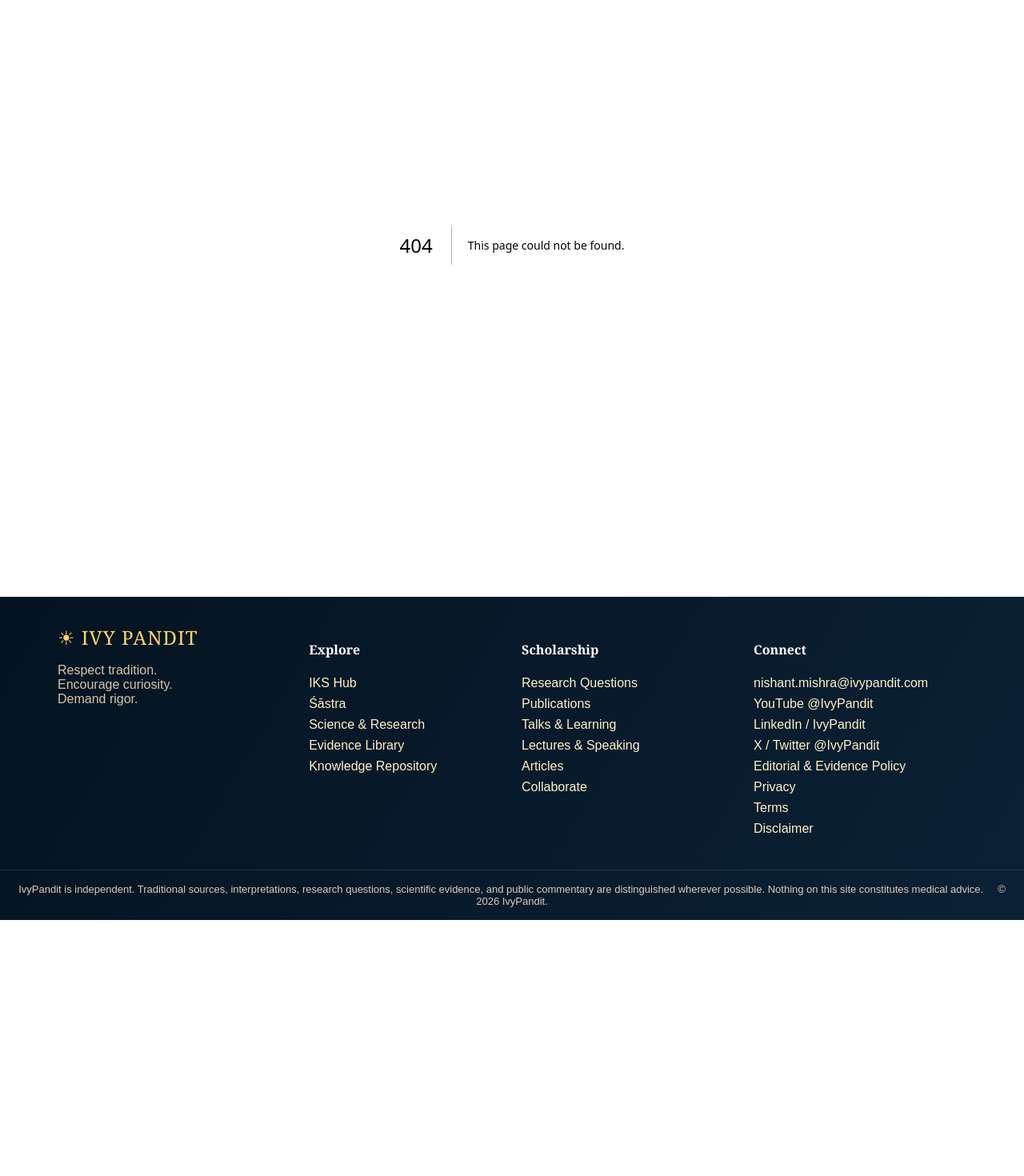
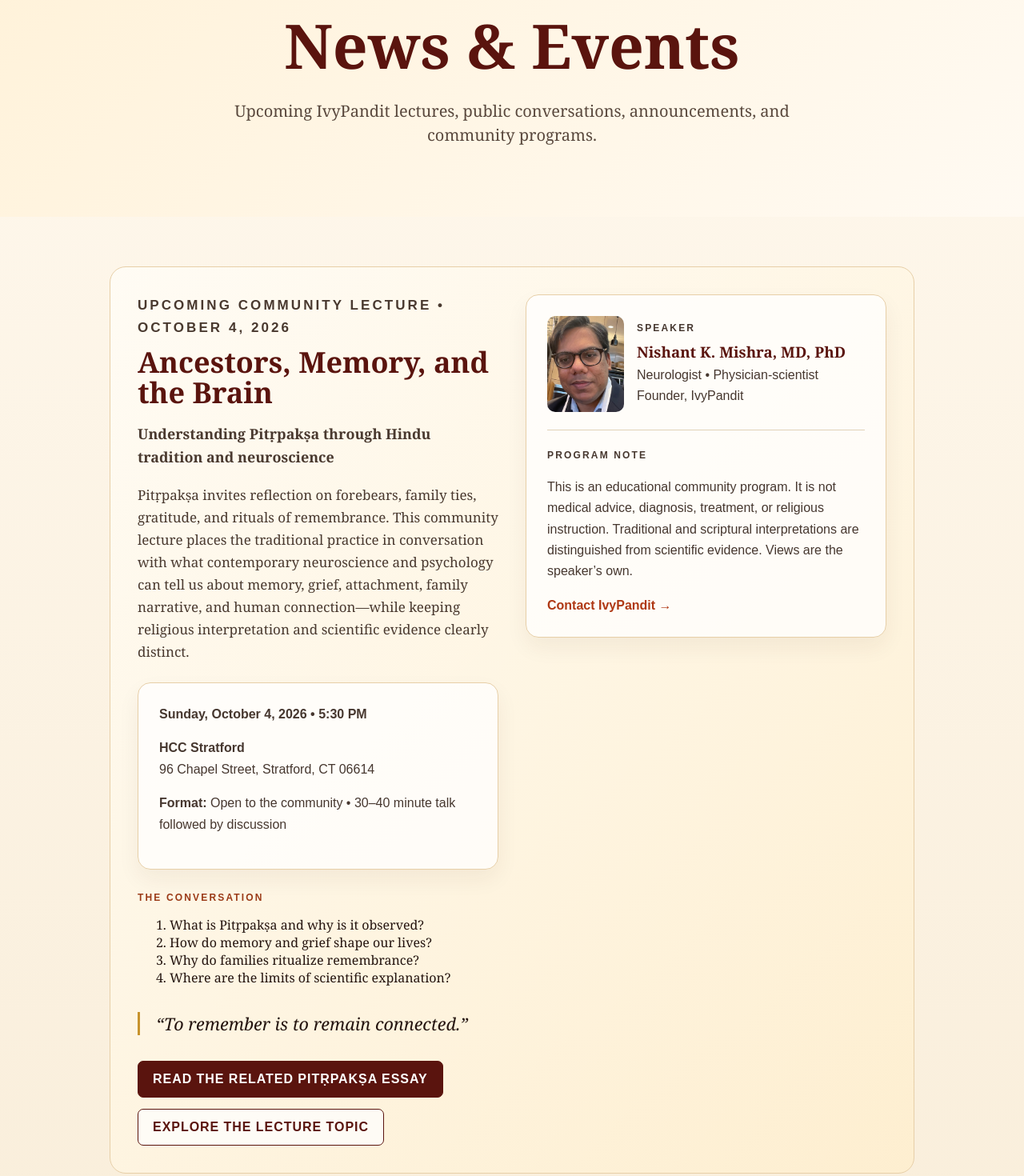
Before and after one commit to nishmishra/ivypandit-v2, a Next.js app: page /news in a window 1280 px wide. Before the commit this address had no page. Shown: the part 200-1670 px from the top of the page at 80% size. Before the commit the page ends 1350 px from the top, so only its background shows below. Built offline with nearby package versions, Linux system fonts and the light colour scheme.

Commit message:
Add News & Events page with upcoming Pitrapaksha lecture

```diff
--- /dev/null
+++ b/app/news/page.tsx
@@ -0,0 +1,115 @@
+import type { Metadata } from 'next';
+import Image from 'next/image';
+import Link from 'next/link';
+
+export const metadata: Metadata = {
+  title: 'News & Events | IvyPandit',
+  description: 'Current IvyPandit lectures, community events, announcements, and public scholarship.',
+  openGraph: {
+    title: 'News & Events | IvyPandit',
+    description: 'Current IvyPandit lectures, community events, announcements, and public scholarship.',
+    url: 'https://www.ivypandit.com/news',
+    type: 'website',
+  },
+};
+
+export default function NewsAndEvents() {
+  const eventLd = {
+    '@context': 'https://schema.org',
+    '@type': 'Event',
+    name: 'Ancestors, Memory, and the Brain',
+    description: 'A community lecture exploring Pitṛpakṣa, ancestral remembrance, memory, grief, attachment, ritual, and the limits of scientific explanation.',
+    startDate: '2026-10-04T17:30:00-04:00',
+    eventStatus: 'https://schema.org/EventScheduled',
+    eventAttendanceMode: 'https://schema.org/OfflineEventAttendanceMode',
+    location: {
+      '@type': 'Place',
+      name: 'HCC Stratford',
+      address: {
+        '@type': 'PostalAddress',
+        streetAddress: '96 Chapel Street',
+        addressLocality: 'Stratford',
+        addressRegion: 'CT',
+        postalCode: '06614',
+        addressCountry: 'US',
+      },
+    },
+    performer: {
+      '@type': 'Person',
+      name: 'Nishant K. Mishra, MD, PhD',
+      url: 'https://www.ivypandit.com/about',
+    },
+    organizer: {
+      '@type': 'Organization',
+      name: 'IvyPandit',
+      url: 'https://www.ivypandit.com',
+    },
+    url: 'https://www.ivypandit.com/news',
+  };
+
+  return <>
+    <script type="application/ld+json" dangerouslySetInnerHTML={{__html:JSON.stringify(eventLd)}} />
+    <section className="pageHero">
+      <div className="eyebrow">Current events • Community lectures • Public scholarship</div>
+      <h1>News & Events</h1>
+      <p>Upcoming IvyPandit lectures, public conversations, announcements, and community programs.</p>
+    </section>
+
+    <main className="content">
+      <section className="initiativeSection" style={{alignItems:'start'}}>
+        <div>
+          <p className="kicker">Upcoming community lecture • October 4, 2026</p>
+          <h2 className="sectionTitle">Ancestors, Memory, and the Brain</h2>
+          <p style={{fontSize:'1.12rem'}}><b>Understanding Pitṛpakṣa through Hindu tradition and neuroscience</b></p>
+          <p>Pitṛpakṣa invites reflection on forebears, family ties, gratitude, and rituals of remembrance. This community lecture places the traditional practice in conversation with what contemporary neuroscience and psychology can tell us about memory, grief, attachment, family narrative, and human connection—while keeping religious interpretation and scientific evidence clearly distinct.</p>
+
+          <div className="panel" style={{marginTop:'24px'}}>
+            <p style={{marginTop:0}}><b>Sunday, October 4, 2026 • 5:30 PM</b></p>
+            <p><b>HCC Stratford</b><br/>96 Chapel Street, Stratford, CT 06614</p>
+            <p><b>Format:</b> Open to the community • 30–40 minute talk followed by discussion</p>
+          </div>
+
+          <div style={{marginTop:'28px'}}>
+            <p className="kicker">The conversation</p>
+            <ol>
+              <li>What is Pitṛpakṣa and why is it observed?</li>
+              <li>How do memory and grief shape our lives?</li>
+              <li>Why do families ritualize remembrance?</li>
+              <li>Where are the limits of scientific explanation?</li>
+            </ol>
+          </div>
+
+          <blockquote style={{fontSize:'1.35rem',fontStyle:'italic',margin:'32px 0',paddingLeft:'20px',borderLeft:'3px solid #c7932d'}}>
+            “To remember is to remain connected.”
+          </blockquote>
+
+          <div className="buttons" style={{justifyContent:'flex-start'}}>
+            <Link className="btn primary" href="/articles/pitrapaksha-memory-grief">Read the related Pitṛpakṣa essay</Link>
+            <Link className="btn secondary" href="/speaking/ancestors-memory-brain-pitrapaksha">Explore the lecture topic</Link>
+          </div>
+        </div>
+
+        <aside className="panel">
+          <div style={{display:'grid',gridTemplateColumns:'96px 1fr',gap:'16px',alignItems:'center'}}>
+            <Image src="/images/dr-nishant-mishra.jpeg" alt="Nishant K. Mishra, MD, PhD" width={192} height={240} style={{width:'96px',height:'120px',objectFit:'cover',borderRadius:'10px'}} />
+            <div>
+              <p className="kicker" style={{marginBottom:'6px'}}>Speaker</p>
+              <h3 style={{margin:'0 0 4px'}}>Nishant K. Mishra, MD, PhD</h3>
+              <p style={{margin:0}}>Neurologist • Physician-scientist<br/>Founder, IvyPandit</p>
+            </div>
+          </div>
+          <hr style={{margin:'22px 0',border:0,borderTop:'1px solid #e1d2b8'}}/>
+          <p className="kicker">Program note</p>
+          <p>This is an educational community program. It is not medical advice, diagnosis, treatment, or religious instruction. Traditional and scriptural interpretations are distinguished from scientific evidence. Views are the speaker’s own.</p>
+          <p style={{marginBottom:0}}><a className="textLink" href="mailto:nishant.mishra@ivypandit.com?subject=Ancestors%2C%20Memory%2C%20and%20the%20Brain">Contact IvyPandit →</a></p>
+        </aside>
+      </section>
+
+      <section className="missionBox" style={{marginTop:'44px'}}>
+        <p className="kicker" style={{color:'#ffd36b'}}>Tradition • Science • Human experience</p>
+        <h2>Why this conversation belongs on IvyPandit</h2>
+        <p>The event reflects the platform’s core method: understand a traditional practice in its own context, ask precise questions about memory and human experience, and be explicit about what science can—and cannot—establish.</p>
+      </section>
+    </main>
+  </>;
+}
```
